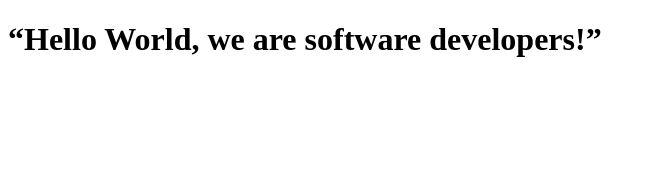
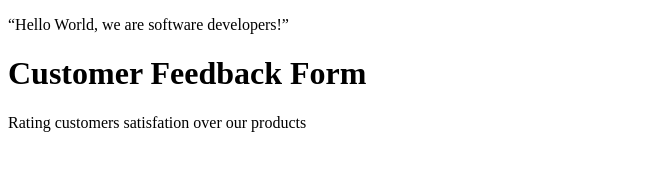
Before and after one commit to emmanuelsteven/htmlCssFirst, a plain HTML site: page index.html in a window 1280 px wide. Shown: the whole page, without its empty margins (0-656 px from the left). Drawn offline with Linux system fonts and the light colour scheme.

Commit message:
survey form

```diff
--- a/index.html
+++ b/index.html
@@ -11,7 +11,7 @@
 
     <script src="https://cdn.freecodecamp.org/testable-projects-fcc/v1/bundle.js"></script>
 
-    <h1>“Hello World, we are software developers!”</h1>
+    <p>“Hello World, we are software developers!”</p>
     <!--
 
     Hello Camper!
@@ -25,6 +25,8 @@
 
     -->
     <script  src="js/index.js"></script>
+    <h1 id="title">Customer Feedback Form</h1>
+    <p id="description">Rating customers satisfation over our products</p>
 
   </body>
 </html>
```
